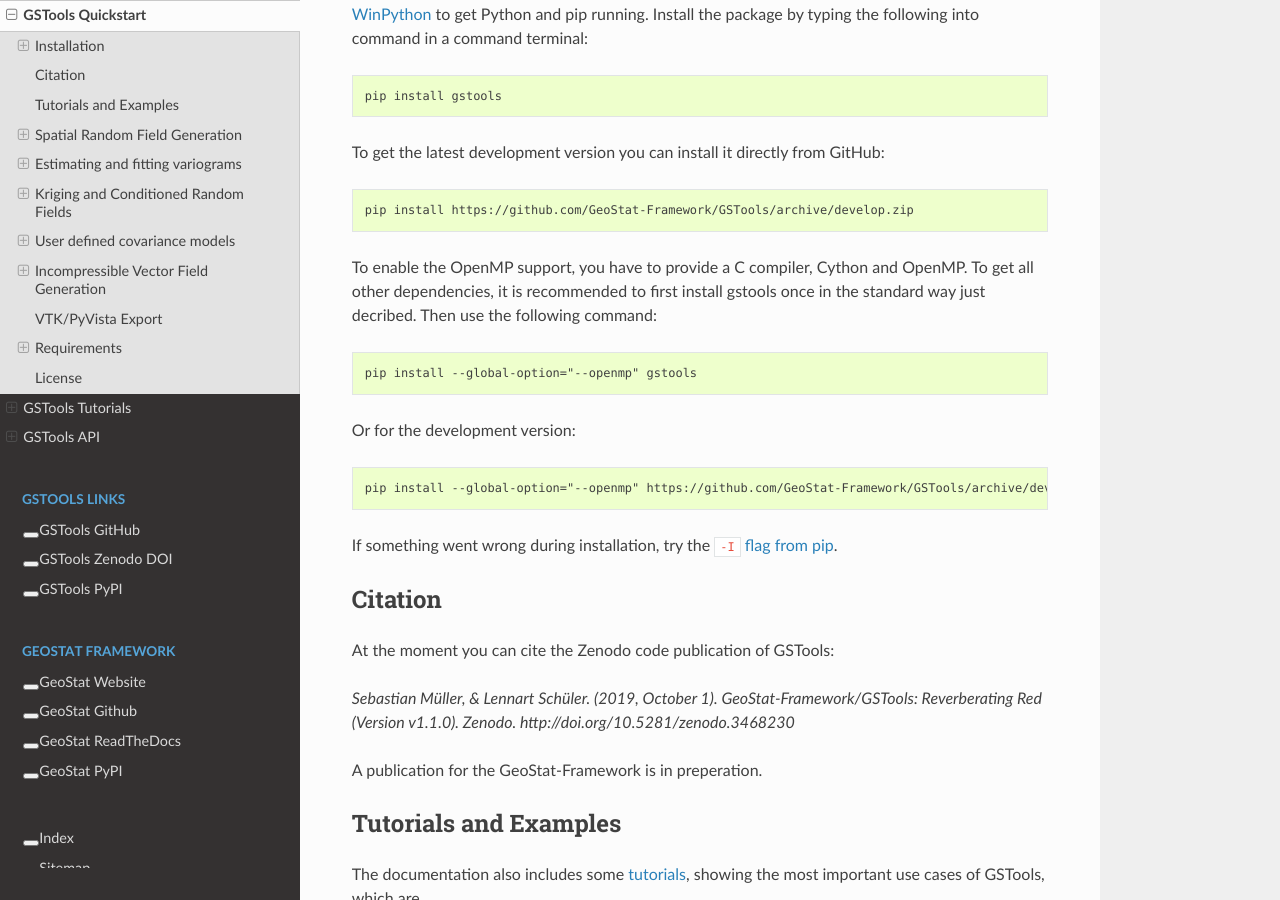
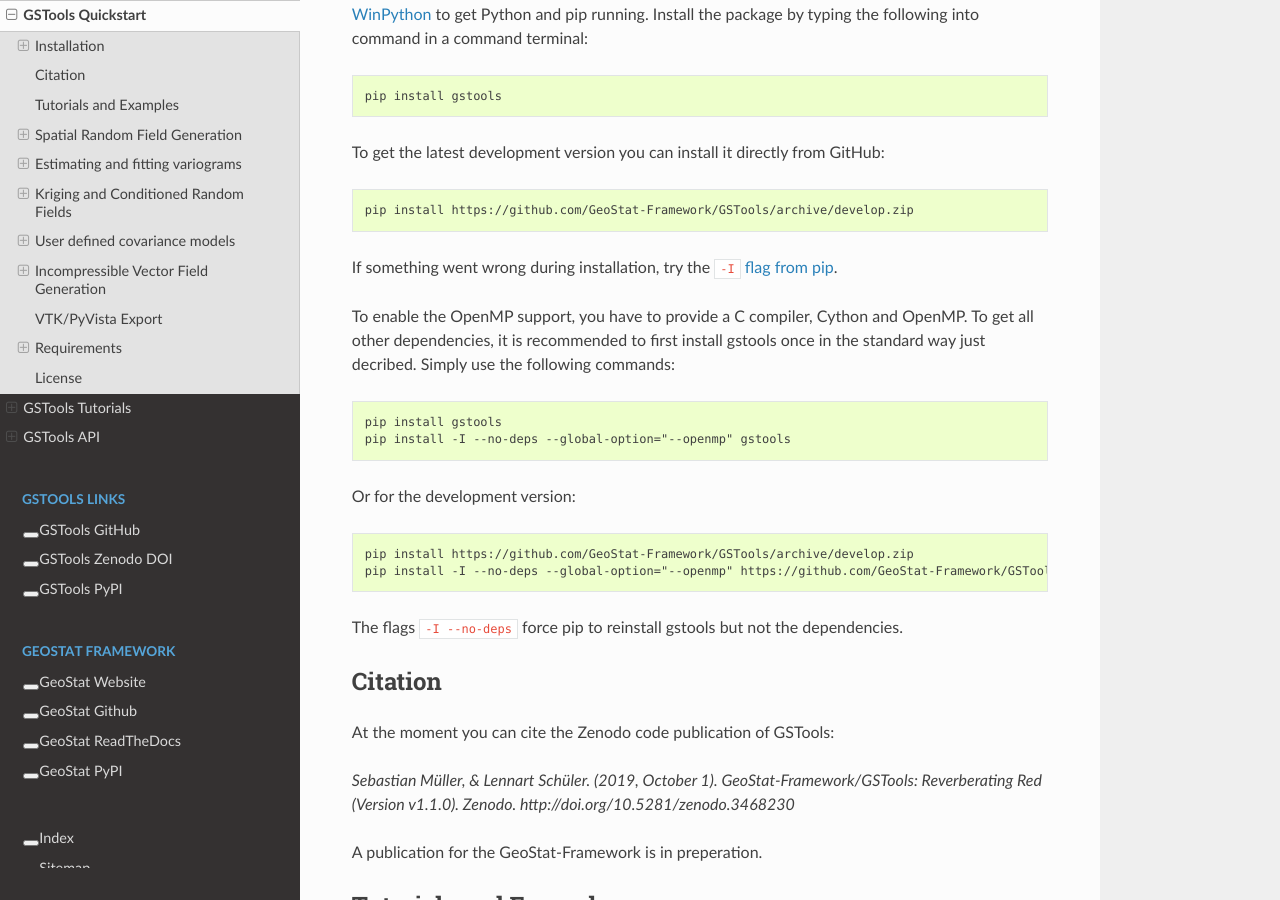
Before and after one commit to GeoStat-Framework/GSTools, a Sphinx documentation site: the page built from docs/source/index.rst, in a window 1280 px wide and 900 px high, scrolled down 817 px. Built offline with Sphinx 7.4.7 and the Read the Docs theme 2.0.0, drawn with Linux system fonts in a browser that asks for light colours; formulas are drawn with MathJax 3.

Commit message:
DOC: update the install instructions for pip and openmp

```diff
--- a/docs/source/index.rst
+++ b/docs/source/index.rst
@@ -50,22 +50,26 @@
 
     pip install https://github.com/GeoStat-Framework/GSTools/archive/develop.zip
 
+If something went wrong during installation, try the :code:`-I` `flag from pip <https://pip-python3.readthedocs.io/en/latest/reference/pip_install.html?highlight=i#cmdoption-i>`_.
+
 To enable the OpenMP support, you have to provide a C compiler, Cython and OpenMP.
 To get all other dependencies, it is recommended to first install gstools once
 in the standard way just decribed.
-Then use the following command:
+Simply use the following commands:
 
 .. code-block:: none
 
-    pip install --global-option="--openmp" gstools
+    pip install gstools
+    pip install -I --no-deps --global-option="--openmp" gstools
 
 Or for the development version:
 
 .. code-block:: none
 
-    pip install --global-option="--openmp" https://github.com/GeoStat-Framework/GSTools/archive/develop.zip
+    pip install https://github.com/GeoStat-Framework/GSTools/archive/develop.zip
+    pip install -I --no-deps --global-option="--openmp" https://github.com/GeoStat-Framework/GSTools/archive/develop.zip
 
-If something went wrong during installation, try the :code:`-I` `flag from pip <https://pip-python3.readthedocs.io/en/latest/reference/pip_install.html?highlight=i#cmdoption-i>`_.
+The flags :code:`-I --no-deps` force pip to reinstall gstools but not the dependencies.
 
 
 Citation
@@ -76,6 +80,7 @@
 | *Sebastian Müller, & Lennart Schüler. (2019, October 1). GeoStat-Framework/GSTools: Reverberating Red (Version v1.1.0). Zenodo. http://doi.org/10.5281/zenodo.3468230*
 
 A publication for the GeoStat-Framework is in preperation.
+
 
 Tutorials and Examples
 ======================
@@ -104,7 +109,6 @@
 
 Examples
 --------
-
 
 Gaussian Covariance Model
 ^^^^^^^^^^^^^^^^^^^^^^^^^
@@ -268,6 +272,7 @@
 fields to measurements. With conditioned random fields, an ensemble of field realizations
 with their variability depending on the proximity of the measurements can be generated.
 
+
 Example
 -------
 
@@ -393,6 +398,7 @@
 - `pyevtk <https://bitbucket.org/pauloh/pyevtk>`_
 - `six <https://github.com/benjaminp/six>`_
 
+
 Optional
 --------
 
```
